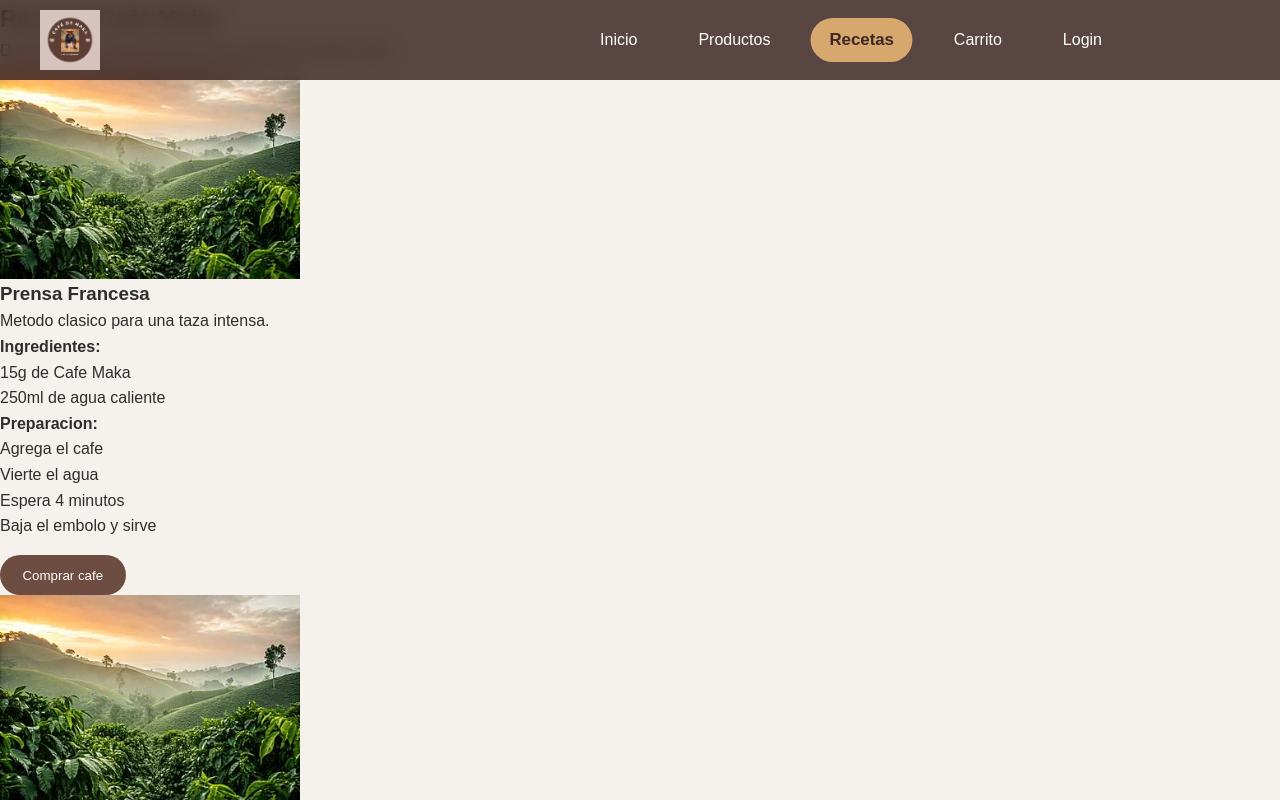
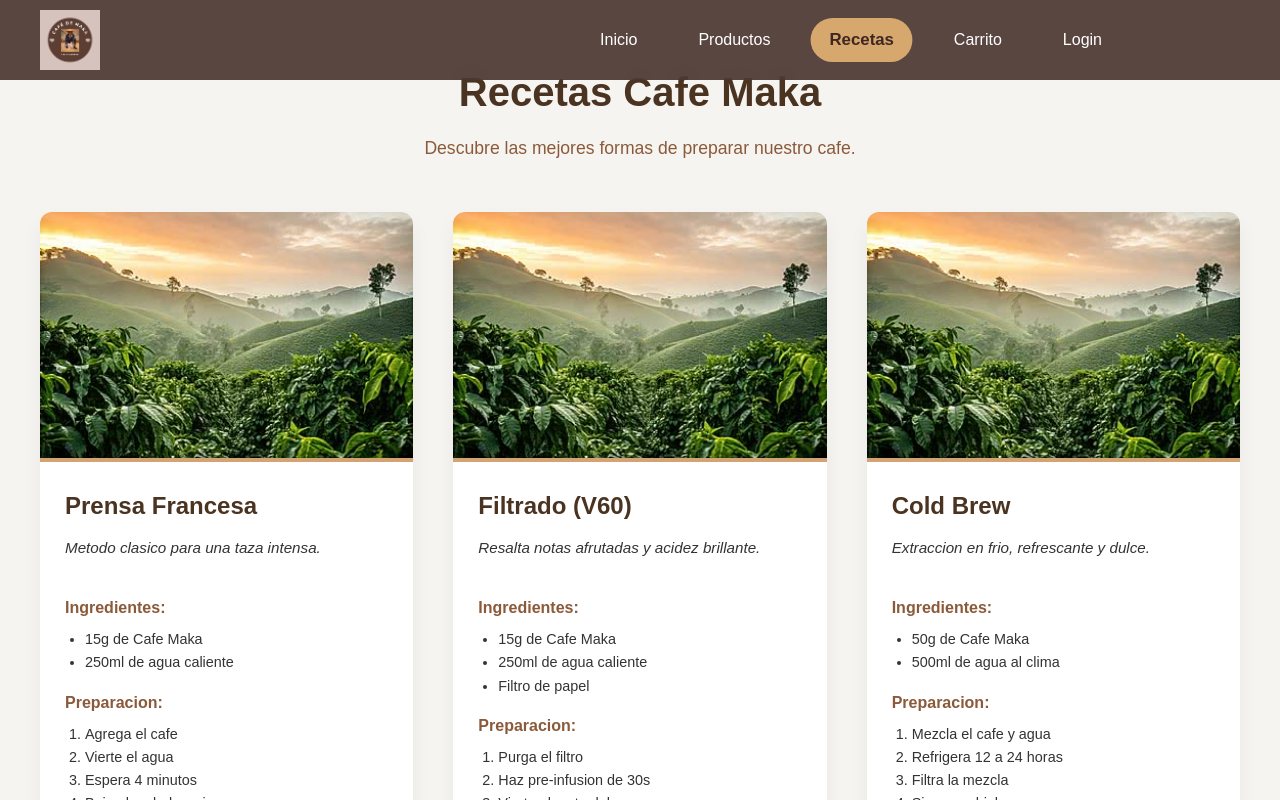
Before and after one commit to JhonD2005/Front_Maka, a React (Vite) app: page /recetas in a window 1280 px wide. Shown: the top 800 px of the page. Built offline with nearby package versions, Linux system fonts and the light colour scheme.

Commit message:
Estructura y estilo para Recetas

```diff
--- a/src/pages/Recetas.jsx
+++ b/src/pages/Recetas.jsx
@@ -30,33 +30,49 @@ const recetasData = [
   }
 ];
 
+const styles = {
+  container: { backgroundColor: "#f6f4f0", padding: "60px 20px", fontFamily: "sans-serif", minHeight: "100vh" },
+  header: { textAlign: "center", marginBottom: "50px" },
+  title: { color: "#4a3320", fontSize: "2.5rem", marginBottom: "10px", marginTop: 0 },
+  subtitle: { color: "#8a5a3a", fontSize: "1.1rem", maxWidth: "600px", margin: "0 auto" },
+  grid: { display: "grid", gridTemplateColumns: "repeat(auto-fit, minmax(300px, 1fr))", gap: "40px", maxWidth: "1200px", margin: "0 auto" },
+  card: { backgroundColor: "#ffffff", borderRadius: "12px", overflow: "hidden", boxShadow: "0 10px 20px rgba(0,0,0,0.05)", display: "flex", flexDirection: "column" },
+  image: { width: "100%", height: "250px", objectFit: "cover", borderBottom: "4px solid #d4a373" },
+  content: { padding: "25px", display: "flex", flexDirection: "column", flexGrow: 1 },
+  cardTitle: { color: "#4a3320", fontSize: "1.5rem", marginTop: 0, marginBottom: "10px" },
+  description: { color: "#333333", fontSize: "0.95rem", marginBottom: "20px", fontStyle: "italic" },
+  sectionTitle: { color: "#8a5a3a", fontSize: "1rem", marginBottom: "8px", marginTop: "15px" },
+  list: { paddingLeft: "20px", margin: 0, color: "#333333", fontSize: "0.9rem", lineHeight: 1.6 },
+  button: { marginTop: "auto", width: "100%", padding: "12px", backgroundColor: "#d4a373", color: "#4a3320", border: "none", borderRadius: "8px", fontSize: "1rem", fontWeight: "bold", cursor: "pointer", display: "block", textAlign: "center" }
+};
+
 export default function Recetas() {
   return (
-    <div>
-      <div>
-        <h2>Recetas Cafe Maka</h2>
-        <p>Descubre las mejores formas de preparar nuestro cafe.</p>
+    <div style={styles.container}>
+      <div style={styles.header}>
+        <h2 style={styles.title}>Recetas Cafe Maka</h2>
+        <p style={styles.subtitle}>Descubre las mejores formas de preparar nuestro cafe.</p>
       </div>
-      <div>
+      <div style={styles.grid}>
         {recetasData.map((receta) => (
-          <div key={receta.id}>
-            <img src={receta.image} alt={receta.title} width="300" />
-            <div>
-              <h3>{receta.title}</h3>
-              <p>{receta.description}</p>
+          <div key={receta.id} style={styles.card}>
+            <img src={receta.image} alt={receta.title} style={styles.image} />
+            <div style={styles.content}>
+              <h3 style={styles.cardTitle}>{receta.title}</h3>
+              <p style={styles.description}>{receta.description}</p>
               <div>
-                <h4>Ingredientes:</h4>
-                <ul>
+                <h4 style={styles.sectionTitle}>Ingredientes:</h4>
+                <ul style={styles.list}>
                   {receta.ingredients.map((ing, i) => <li key={i}>{ing}</li>)}
                 </ul>
               </div>
-              <div>
-                <h4>Preparacion:</h4>
-                <ol>
+              <div style={{ marginBottom: "20px" }}>
+                <h4 style={styles.sectionTitle}>Preparacion:</h4>
+                <ol style={styles.list}>
                   {receta.instructions.map((paso, i) => <li key={i}>{paso}</li>)}
                 </ol>
               </div>
-              <button onClick={() => window.location.href = '/productos'}>
+              <button style={styles.button} onClick={() => window.location.href = '/productos'}>
                 Comprar cafe
               </button>
             </div>
```
